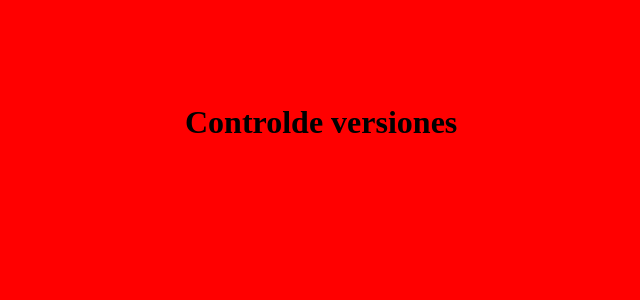
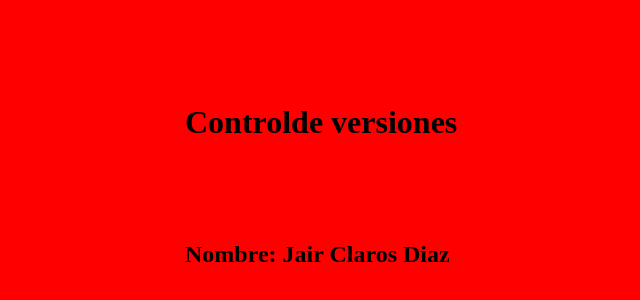
Before and after one commit to Luciano9632025/TP_SO_I4_Equipo_, a plain HTML site: page index.html in a window 1280 px wide. Shown: the part 96-396 px from the top of the page, without its empty margins (115-755 px from the left). Drawn offline with Linux system fonts and the light colour scheme.

Commit message:
modifique el favicon.ico y el index.html

```diff
--- a/index.html
+++ b/index.html
@@ -8,5 +8,6 @@
 </head>
 <body>
 <h1>Controlde versiones</h1>
+<h2>Nombre: Jair Claros Diaz</h2>
 </body>
 </html>
```
Also changed, not shown: favicon.ico.
